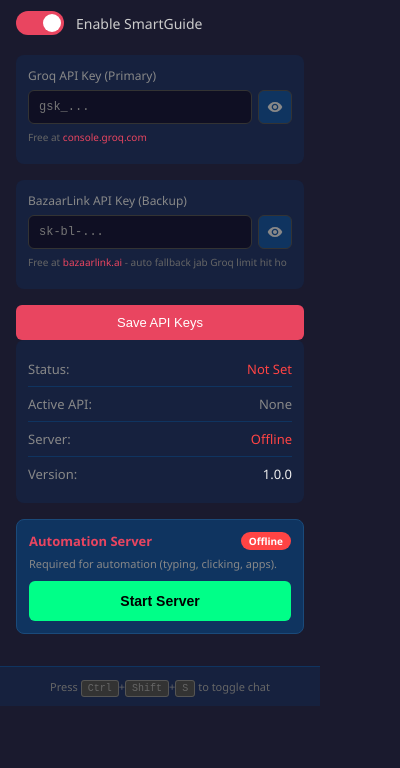
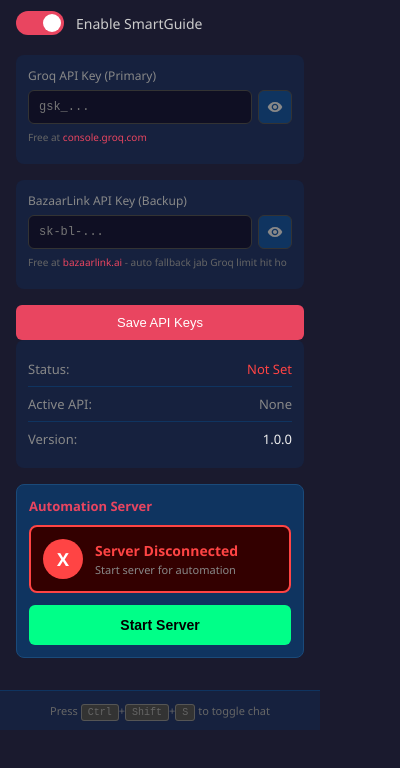
Before and after one commit to FitFocusHub/SmartGuide-AI, a browser extension: page browser-extension/popup/popup.html in a window 400 px wide. Shown: the part 70-838 px from the top of the page. Drawn offline with Linux system fonts and the light colour scheme.

Commit message:
v1.0: Clear server status box - Connected/Disconnected with icons

```diff
--- a/browser-extension/popup/popup.css
+++ b/browser-extension/popup/popup.css
@@ -284,10 +284,7 @@
 }
 
 .server-header {
-    display: flex;
-    justify-content: space-between;
-    align-items: center;
-    margin-bottom: 6px;
+    margin-bottom: 10px;
 }
 
 .server-section h3 {
@@ -296,27 +293,69 @@
     margin: 0;
 }
 
-.server-badge {
-    font-size: 10px;
-    padding: 2px 8px;
-    border-radius: 10px;
-    font-weight: bold;
+.server-status-box {
+    display: flex;
+    align-items: center;
+    gap: 12px;
+    padding: 12px;
+    border-radius: 8px;
+    margin-bottom: 12px;
+    transition: all 0.3s ease;
 }
 
-.server-badge.online {
+.server-status-box.connected {
+    background: #003300;
+    border: 2px solid #00ff88;
+}
+
+.server-status-box.disconnected {
+    background: #330000;
+    border: 2px solid #ff4444;
+}
+
+.server-status-icon {
+    width: 40px;
+    height: 40px;
+    border-radius: 50%;
+    display: flex;
+    align-items: center;
+    justify-content: center;
+    font-size: 18px;
+    font-weight: bold;
+    flex-shrink: 0;
+}
+
+.server-status-box.connected .server-status-icon {
     background: #00ff88;
     color: #000;
 }
 
-.server-badge.offline {
+.server-status-box.disconnected .server-status-icon {
     background: #ff4444;
     color: #fff;
 }
 
-.server-desc {
+.server-status-info {
+    flex: 1;
+}
+
+.server-status-title {
+    font-size: 14px;
+    font-weight: bold;
+    margin-bottom: 2px;
+}
+
+.server-status-box.connected .server-status-title {
+    color: #00ff88;
+}
+
+.server-status-box.disconnected .server-status-title {
+    color: #ff4444;
+}
+
+.server-status-desc {
     font-size: 11px;
     color: #888;
-    margin-bottom: 10px;
 }
 
 .start-server-btn {
--- a/browser-extension/popup/popup.html
+++ b/browser-extension/popup/popup.html
@@ -62,10 +62,6 @@
                     <span id="active-api" class="value">None</span>
                 </div>
                 <div class="info-row">
-                    <span class="label">Server:</span>
-                    <span id="server-status" class="value">Offline</span>
-                </div>
-                <div class="info-row">
                     <span class="label">Version:</span>
                     <span class="value">1.0.0</span>
                 </div>
@@ -74,9 +70,15 @@
             <div class="server-section">
                 <div class="server-header">
                     <h3>Automation Server</h3>
-                    <span id="server-badge" class="server-badge offline">Offline</span>
                 </div>
-                <p class="server-desc">Required for automation (typing, clicking, apps).</p>
+
+                <div id="server-status-box" class="server-status-box disconnected">
+                    <div class="server-status-icon" id="server-status-icon">X</div>
+                    <div class="server-status-info">
+                        <div class="server-status-title" id="server-status-title">Server Disconnected</div>
+                        <div class="server-status-desc" id="server-status-desc">Start server for automation</div>
+                    </div>
+                </div>
 
                 <div id="server-offline-panel">
                     <button id="start-server-btn" class="btn primary full-width start-server-btn">
@@ -92,7 +94,7 @@
 
                 <div id="server-online-panel" style="display:none;">
                     <div class="server-running-msg">
-                        Server is running! You can use automation.
+                        Automation ready! You can use typing, clicking, apps.
                     </div>
                 </div>
             </div>
--- a/browser-extension/popup/popup.js
+++ b/browser-extension/popup/popup.js
@@ -19,6 +19,10 @@
     const serverInstructions = document.getElementById("server-instructions");
     const serverOfflinePanel = document.getElementById("server-offline-panel");
     const serverOnlinePanel = document.getElementById("server-online-panel");
+    const serverStatusBox = document.getElementById("server-status-box");
+    const serverStatusIcon = document.getElementById("server-status-icon");
+    const serverStatusTitle = document.getElementById("server-status-title");
+    const serverStatusDesc = document.getElementById("server-status-desc");
 
     chrome.storage.local.get(["enabled", "apiKey", "backupApiKey", "activeApi", "serverStatus"], (result) => {
         enableToggle.checked = result.enabled !== false;
@@ -38,17 +42,17 @@
         const isOnline = status === "connected";
 
         if (isOnline) {
-            serverStatus.textContent = "Online";
-            serverStatus.style.color = "#00ff88";
-            serverBadge.textContent = "Online";
-            serverBadge.className = "server-badge online";
+            serverStatusBox.className = "server-status-box connected";
+            serverStatusIcon.textContent = "\u2713";
+            serverStatusTitle.textContent = "Server Connected";
+            serverStatusDesc.textContent = "Automation ready - typing, clicking, apps work!";
             serverOfflinePanel.style.display = "none";
             serverOnlinePanel.style.display = "block";
         } else {
-            serverStatus.textContent = "Offline";
-            serverStatus.style.color = "#ff4444";
-            serverBadge.textContent = "Offline";
-            serverBadge.className = "server-badge offline";
+            serverStatusBox.className = "server-status-box disconnected";
+            serverStatusIcon.textContent = "X";
+            serverStatusTitle.textContent = "Server Disconnected";
+            serverStatusDesc.textContent = "Start server for automation";
             serverOfflinePanel.style.display = "block";
             serverOnlinePanel.style.display = "none";
         }
```
